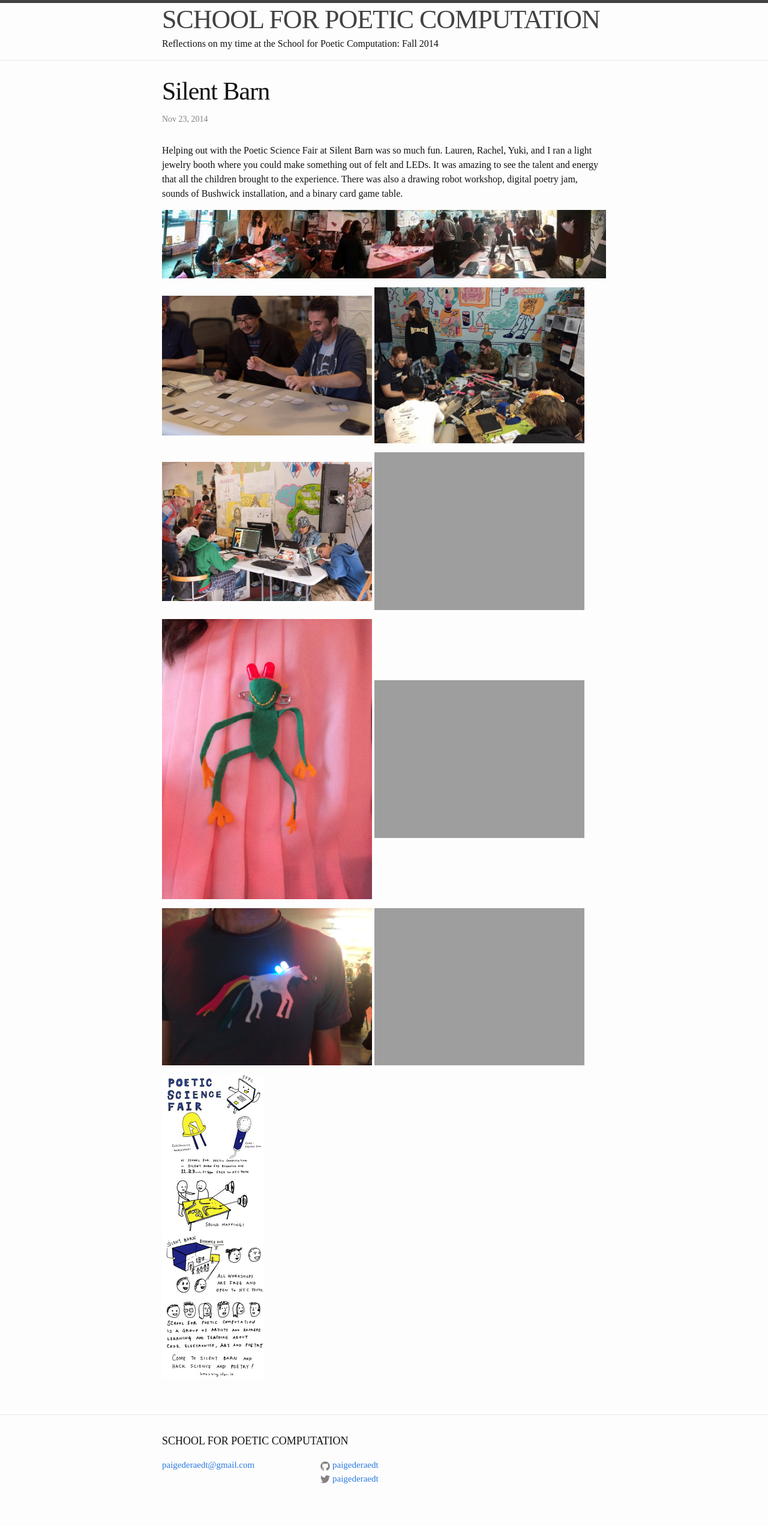
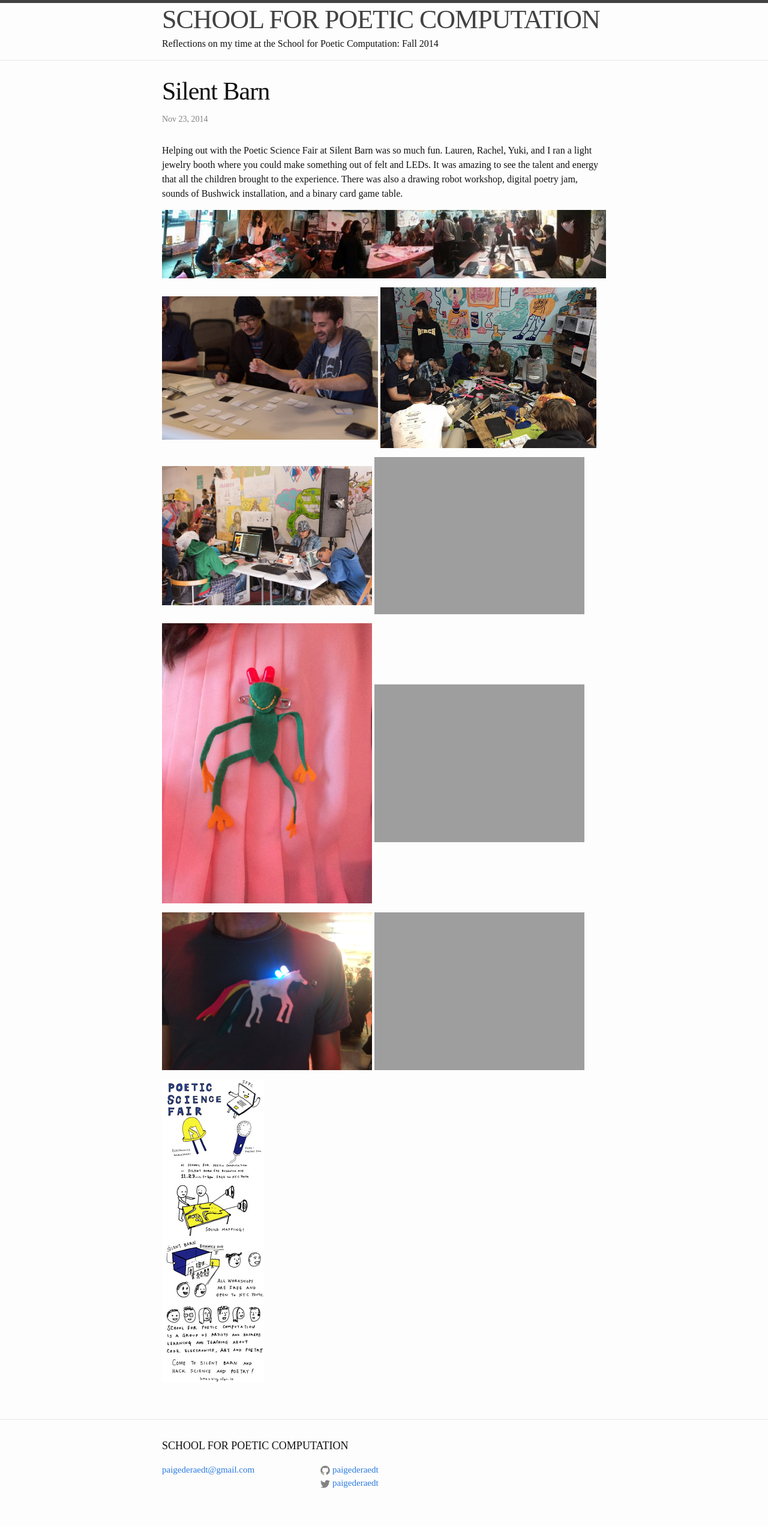
Before and after one commit to paigederaedt/blog, a Jekyll site: the page built from _posts/2014-11-23-SilentBarn.markdown, in a window 1280 px wide. Shown: the whole page at 60% size. Built offline with Jekyll 4.4.1, drawn with Linux system fonts in a browser that asks for light colours.

Commit message:
changing picture size

```diff
--- a/_posts/2014-11-23-SilentBarn.markdown
+++ b/_posts/2014-11-23-SilentBarn.markdown
@@ -8,8 +8,8 @@
 
 ![silent barn pano]({{site.baseurl}}/assets/silentbarnpano.png)
 
-<img src="http://paigederaedt.github.io/blog/assets/binarycardgame.png" alt="binary card game" style="width:350px">
-<img src="http://paigederaedt.github.io/blog/assets/drawingrobots.png" alt="drawing robots" style="width:350px">
+<img src="http://paigederaedt.github.io/blog/assets/binarycardgame.png" alt="binary card game" style="width:360px">
+<img src="http://paigederaedt.github.io/blog/assets/drawingrobots.png" alt="drawing robots" style="width:360px">
 
 <img src="http://paigederaedt.github.io/blog/assets/poetryjam.png" alt="poetry jam" style="width:350px">
 <img src="http://paigederaedt.github.io/blog/assets/lightjewelryprep.jpg" alt="light jewelry" style="width:350px">
```
